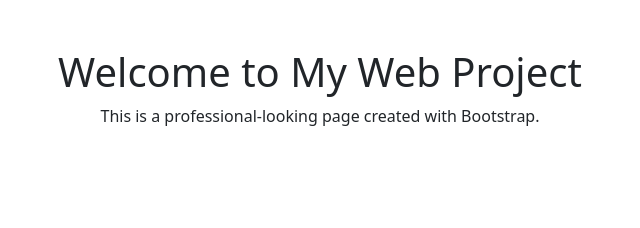
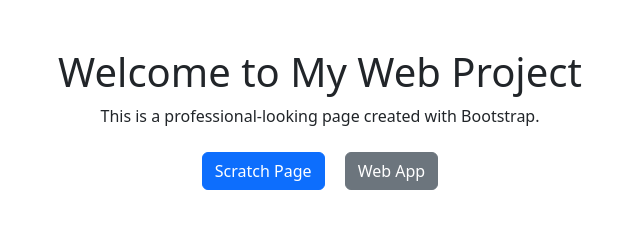
Before and after one commit to samnerdin/MyWebProject, a plain HTML site: page index.html in a window 1280 px wide. Shown: the whole page, without its empty margins (320-960 px from the left). Drawn offline with nearby package versions, Linux system fonts and the light colour scheme.

Commit message:
Update index.html

```diff
--- a/index.html
+++ b/index.html
@@ -10,6 +10,12 @@
   <div class="container">
     <h1 class="text-center mt-5">Welcome to My Web Project</h1>
     <p class="text-center">This is a professional-looking page created with Bootstrap.</p>
+
+    <!-- Navigation Links -->
+    <div class="text-center mt-4">
+      <a href="scratch.html" class="btn btn-primary mx-2">Scratch Page</a>
+      <a href="webapp.html" class="btn btn-secondary mx-2">Web App</a>
+    </div>
   </div>
 </body>
 </html>
```
